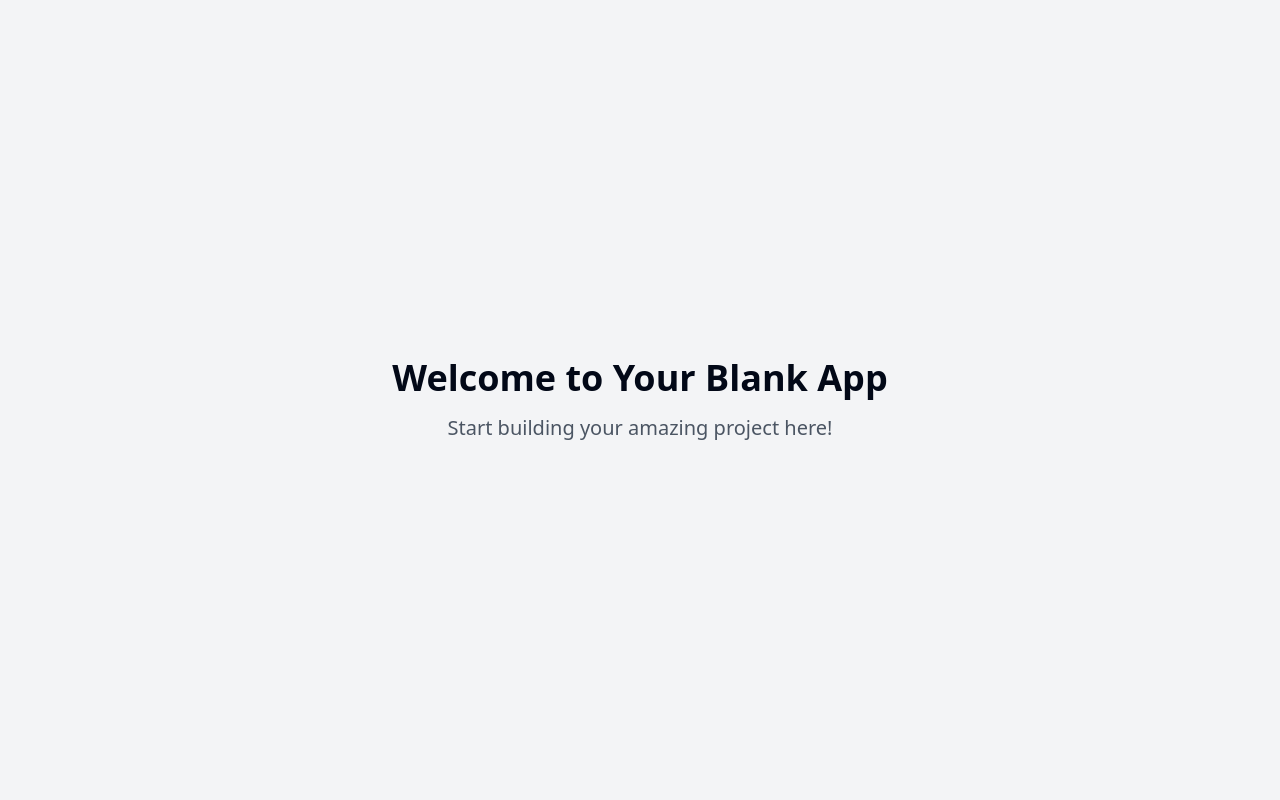
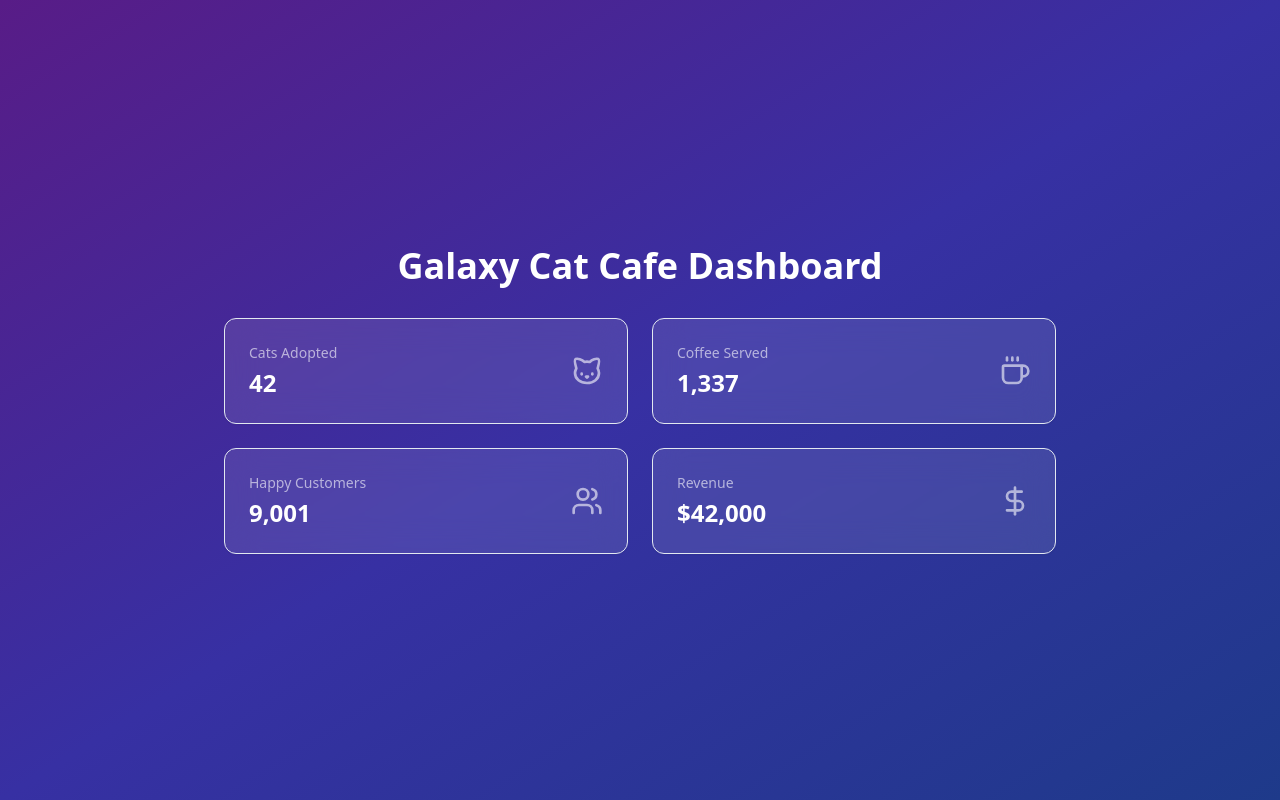
Before and after one commit to Sunwood-ai-labs/galaxy-cat-dash, a React (Vite) app: page / in a window 1280 px wide. Built offline with nearby package versions, Linux system fonts and the light colour scheme.

Commit message:
Add glassmorphism style
Implement glassmorphism design to enhance the visual appeal of the Galaxy Cat Cafe dashboard.
[skip gpt_engineer]

```diff
--- a/src/pages/Index.jsx
+++ b/src/pages/Index.jsx
@@ -1,11 +1,29 @@
-// Update this page (the content is just a fallback if you fail to update the page)
+import { Card } from "@/components/ui/card";
+import { CatIcon, CoffeeIcon, UsersIcon, DollarSignIcon } from "lucide-react";
 
 const Index = () => {
   return (
-    <div className="min-h-screen flex items-center justify-center bg-gray-100">
-      <div className="text-center">
-        <h1 className="text-4xl font-bold mb-4">Welcome to Your Blank App</h1>
-        <p className="text-xl text-gray-600">Start building your amazing project here!</p>
+    <div className="min-h-screen flex items-center justify-center bg-gradient-to-br from-purple-900 via-indigo-800 to-blue-900 bg-fixed bg-cover">
+      <div className="w-full max-w-4xl p-8">
+        <h1 className="text-4xl font-bold mb-8 text-white text-center">Galaxy Cat Cafe Dashboard</h1>
+        <div className="grid grid-cols-1 md:grid-cols-2 gap-6">
+          {[
+            { title: "Cats Adopted", icon: CatIcon, value: "42" },
+            { title: "Coffee Served", icon: CoffeeIcon, value: "1,337" },
+            { title: "Happy Customers", icon: UsersIcon, value: "9,001" },
+            { title: "Revenue", icon: DollarSignIcon, value: "$42,000" },
+          ].map((item, index) => (
+            <Card key={index} className="bg-white bg-opacity-10 backdrop-filter backdrop-blur-lg border border-opacity-20 rounded-xl overflow-hidden">
+              <div className="p-6 flex items-center justify-between">
+                <div>
+                  <p className="text-sm font-medium text-white opacity-60">{item.title}</p>
+                  <p className="text-2xl font-bold text-white mt-1">{item.value}</p>
+                </div>
+                <item.icon className="h-8 w-8 text-white opacity-60" />
+              </div>
+            </Card>
+          ))}
+        </div>
       </div>
     </div>
   );
```
